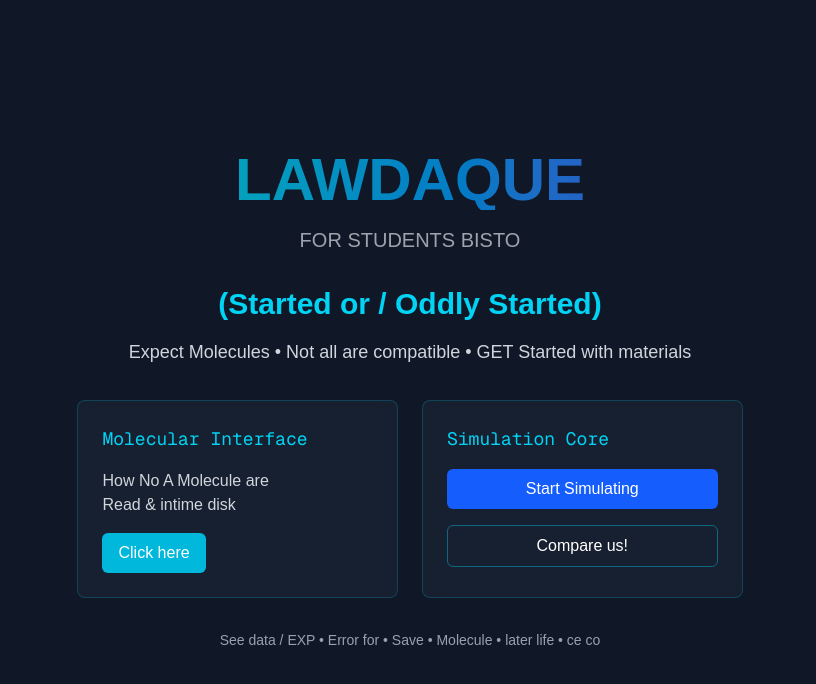
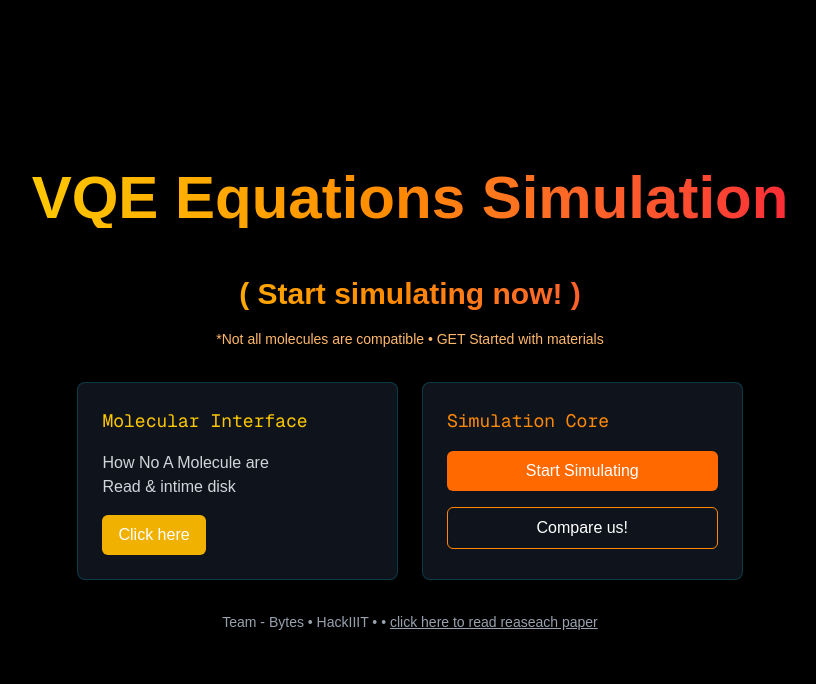
Before and after one commit to Mr-Rahul-Paul/quantum-sim--Hackathon-winner, a Next.js app: page / in a window 1280 px wide. Shown: the top 684 px of the page, without its empty margins (230-1046 px from the left). Built offline with nearby package versions, Linux system fonts and the light colour scheme.

Commit message:
styles and intro page

```diff
--- a/app/page.tsx
+++ b/app/page.tsx
@@ -1,50 +1,59 @@
 // app/page.tsx
+'use client';
+import { useRouter } from 'next/navigation';
 export default function HomePage() {
+  const router = useRouter();
+
+  const redirect = () => {
+    router.push('/simulation');
+  };
+
   return (
-    <div className="min-h-screen bg-gray-900 text-white relative overflow-hidden">
+    <div className="min-h-screen bg-black text-white relative overflow-hidden">
       {/* Radial gradient background */}
       <div className="absolute inset-0 bg-[radial-gradient(ellipse_at_center,_var(--tw-gradient-stops))] from-gray-800 via-gray-900 to-black"></div>
 
       <main className="relative z-10 flex flex-col items-center justify-center min-h-screen p-8 text-center">
         {/* Animated header section */}
-        <div className="animate-pulse mb-8">
-          <h1 className="text-4xl md:text-6xl font-bold mb-4 bg-gradient-to-r from-cyan-400 to-blue-500 bg-clip-text text-transparent">
-            LAWDAQUE
+        <div className="mb-8">
+          <h1 className="text-4xl md:text-6xl font-bold mb-4 bg-gradient-to-r from-yellow-400 to-red-500 bg-clip-text text-transparent">
+            VQE Equations Simulation
           </h1>
-          <p className="text-lg md:text-xl text-gray-300">FOR STUDENTS BISTO</p>
+          {/* <p className="text-lg md:text-xl text-gray-300">FOR STUDENTS BY STUDENTS</p> */}
         </div>
 
         {/* Main content grid */}
         <div className="max-w-4xl space-y-8">
-          <div className="space-y-4">
-            <h2 className="text-2xl md:text-3xl font-semibold text-cyan-400">
-              (Started or / Oddly Started)
+          <div className="space-y-4 ">
+            <h2 className="text-2xl md:text-3xl font-semibold bg-gradient-to-r from-yellow-400 to-red-500 bg-clip-text text-transparent">
+              ( Start simulating now! )
             </h2>
-            <p className="text-gray-300 text-lg leading-relaxed">
-              Expect Molecules • Not all are compatible • GET Started with materials
+            <p className="text-orange-300 text-sm leading-relaxed">
+              *Not all molecules are compatible • GET Started with materials
             </p>
           </div>
 
           {/* Interactive section */}
           <div className="grid md:grid-cols-2 gap-6 text-left">
             <div className="p-6 border border-cyan-400/20 rounded-lg bg-gray-800/50 backdrop-blur-sm">
-              <h3 className="text-cyan-400 text-lg font-mono mb-4">Molecular Interface</h3>
+              <h3 className="text-yellow-400 text-lg font-mono mb-4">Molecular Interface</h3>
               <p className="text-gray-300 mb-4">
                 How No A Molecule are<br/>
                 Read & intime disk
               </p>
-              <button className="px-4 py-2 bg-cyan-500 hover:bg-cyan-600 rounded-md font-medium transition-colors">
+              {/* on click redirect to /simulation */}
+                <button onClick={redirect} className="px-4 py-2 bg-yellow-500  text-white rounded-md font-medium transition-colors hover">
                 Click here
-              </button>
+                </button>
             </div>
 
             <div className="p-6 border border-cyan-400/20 rounded-lg bg-gray-800/50 backdrop-blur-sm">
-              <h3 className="text-cyan-400 text-lg font-mono mb-4">Simulation Core</h3>
+              <h3 className="text-orange-400 text-lg font-mono mb-4">Simulation Core</h3>
               <div className="space-y-4">
-                <button className="w-full px-4 py-2 bg-blue-600 hover:bg-blue-700 rounded-md font-medium transition-colors">
+                <button className="w-full px-4 py-2 bg-orange-500  rounded-md font-medium transition-colors">
                   Start Simulating
                 </button>
-                <button className="w-full px-4 py-2 border border-cyan-400/40 hover:border-cyan-400/80 rounded-md font-medium transition-colors">
+                <button className="w-full px-4 py-2 border border-orange-400 hover:border-red-400/80 rounded-md font-medium transition-colors">
                   Compare us!
                 </button>
               </div>
@@ -53,7 +62,7 @@ export default function HomePage() {
 
           {/* Footer text */}
           <p className="text-gray-400 text-sm mt-8">
-            See data / EXP • Error for • Save • Molecule • later life • ce co
+            Team - Bytes • HackIIIT • • <a className='underline ' href='https://github.com/Qiskit/textbook/blob/main/notebooks/ch-applications/vqe-molecules.ipynb '>click here to read reaseach paper</a>
           </p>
         </div>
       </main>
--- /dev/null
+++ b/app/simulation/page.tsx
@@ -0,0 +1,9 @@
+import React from 'react'
+
+export default function page() {
+  return (
+    <div>
+      simulation
+    </div>
+  )
+}
```
